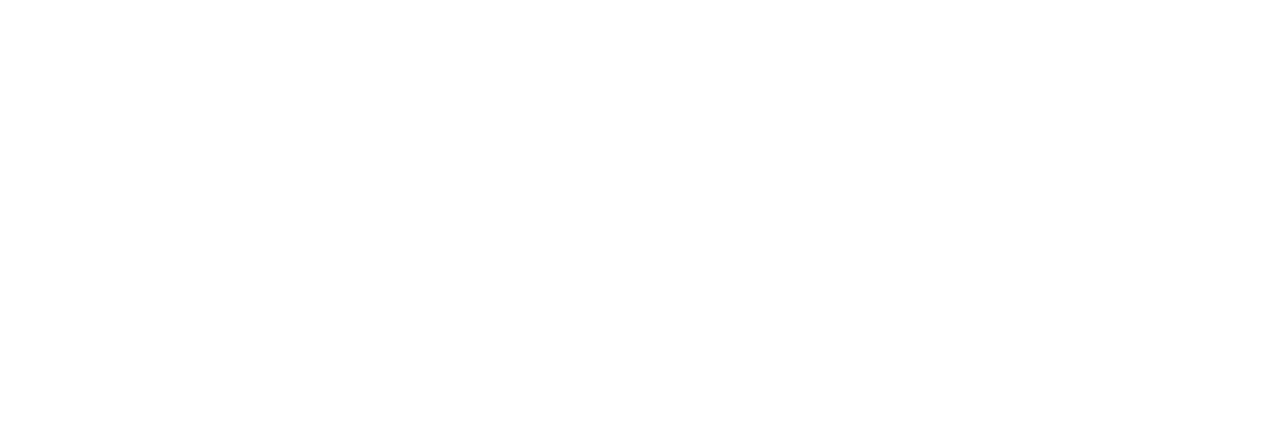
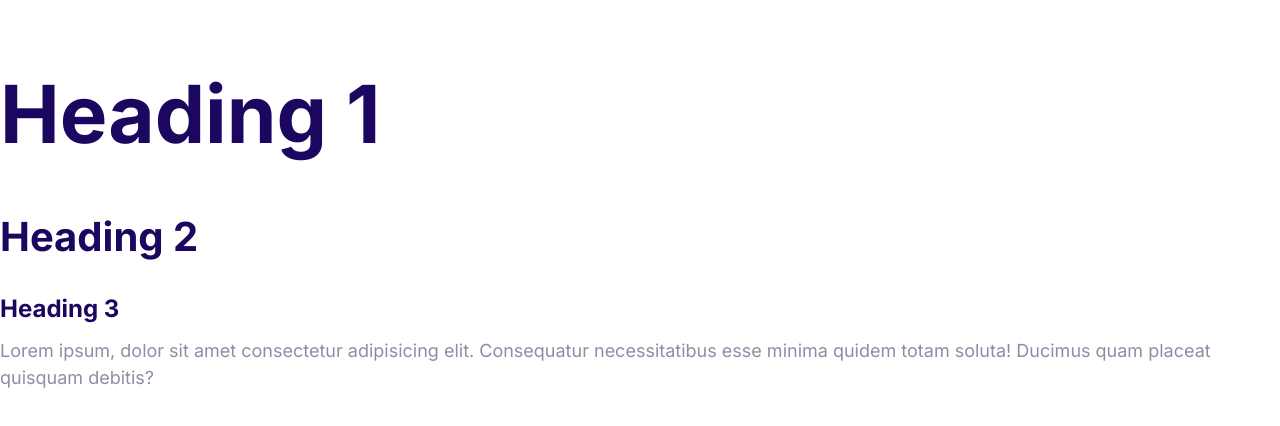
Before and after one commit to xRuisu/cwm-moshify, a plain HTML site: page index.html in a window 1280 px wide. Drawn offline with Linux system fonts and the light colour scheme.

Commit message:
Define the styles for the fonts.

```diff
--- a/css/styles.css
+++ b/css/styles.css
@@ -5,3 +5,52 @@
   --color-headings: #1b0760;
   --color-body: #918ca4;
 }
+
+html {
+  font-size: 62.5%;
+}
+
+body {
+  font-family: Inter, Arial, Arial, Helvetica, sans-serif;
+  font-size: 2.4rem;
+  line-height: 1.5;
+  color: var(--color-body);
+}
+
+h1,
+h2,
+h3 {
+  color: var(--color-headings);
+  margin-bottom: 1rem;
+}
+
+h1 {
+  font-size: 7rem;
+}
+
+h2 {
+  font-size: 4rem;
+}
+
+h3 {
+  font-size: 3rem;
+}
+
+p {
+  margin-top: 0;
+}
+
+@media screen and (min-width: 1024px) {
+  body {
+    font-size: 1.8rem;
+  }
+  h1 {
+    font-size: 8rem;
+  }
+  h2 {
+    font-size: 4rem;
+  }
+  h3 {
+    font-size: 2.4rem;
+  }
+}
--- a/index.html
+++ b/index.html
@@ -6,6 +6,21 @@
     <title>Moshified</title>
     <link rel="stylesheet" href="/css/normalize.css" />
     <link rel="stylesheet" href="css/styles.css" />
+    <link rel="preconnect" href="https://fonts.googleapis.com" />
+    <link rel="preconnect" href="https://fonts.gstatic.com" crossorigin />
+    <link
+      href="https://fonts.googleapis.com/css2?family=Inter:wght@400;700&display=swap"
+      rel="stylesheet"
+    />
   </head>
-  <body></body>
+  <body>
+    <h1>Heading 1</h1>
+    <h2>Heading 2</h2>
+    <h3>Heading 3</h3>
+    <p>
+      Lorem ipsum, dolor sit amet consectetur adipisicing elit. Consequatur
+      necessitatibus esse minima quidem totam soluta! Ducimus quam placeat
+      quisquam debitis?
+    </p>
+  </body>
 </html>
```
